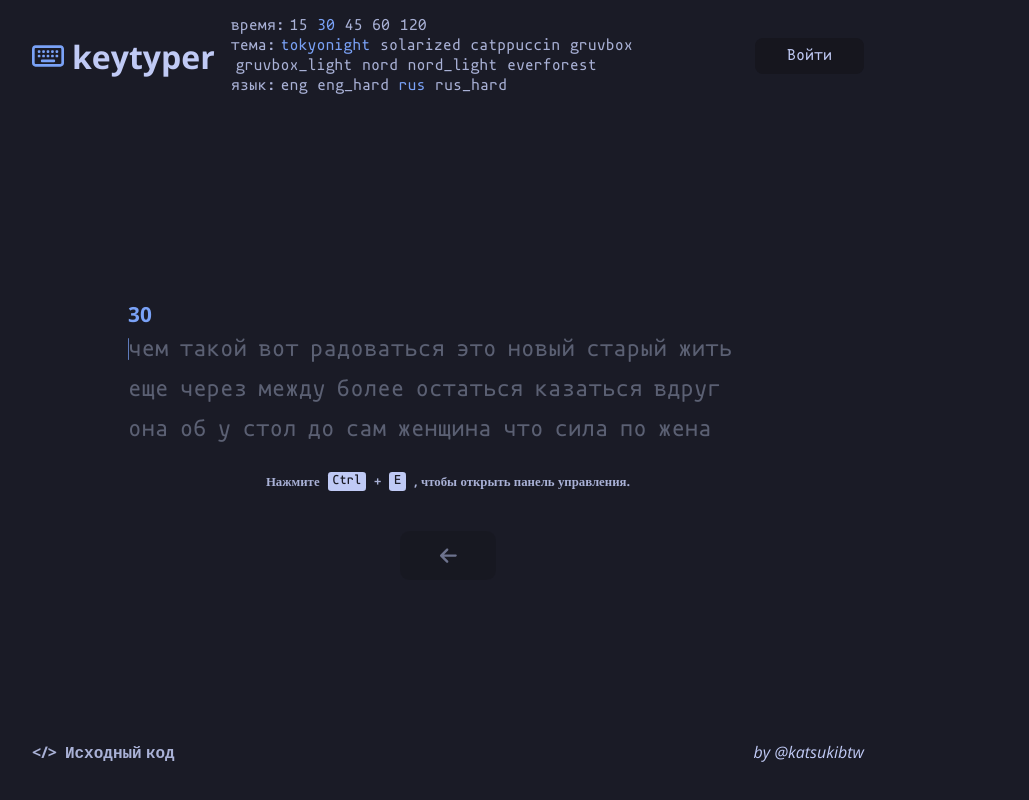
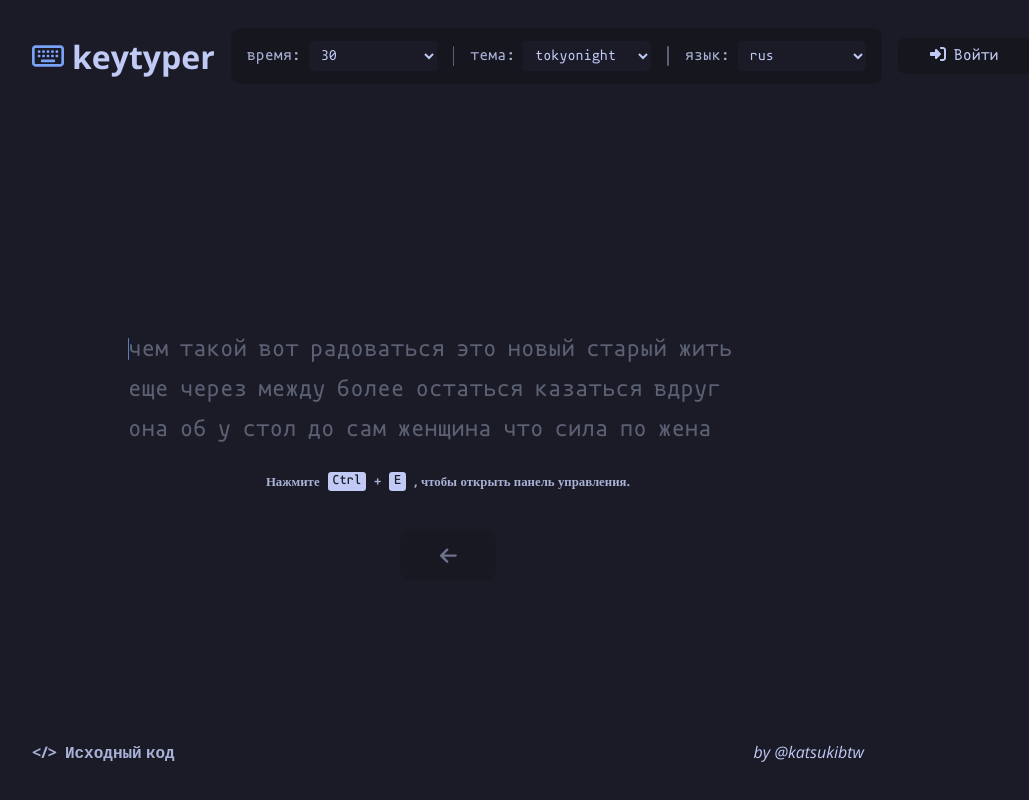
Before and after one commit to katsukibtw/keytyper, a React (Create React App) app: page /10v/skripko/keytyper/training in a window 1280 px wide. Shown: the whole page, without its empty margins (192-1221 px from the left). Built offline with nearby package versions, Linux system fonts and the light colour scheme.

Commit message:
some ui changes and optimizations

```diff
--- a/src/App.js
+++ b/src/App.js
@@ -5,7 +5,7 @@ import Header from './components/Header';
 import Footer from './components/Footer';
 import { useState, useEffect } from 'react';
 import Cmd from './components/Cmd';
-import { faArrowLeft, faPlus, faArrowRight } from '@fortawesome/free-solid-svg-icons';
+import { faArrowLeft, faPlus, faRightToBracket, faMagnifyingGlass, faClock } from '@fortawesome/free-solid-svg-icons';
 import { FontAwesomeIcon } from '@fortawesome/react-fontawesome';
 import {
 	BrowserRouter as Router,
@@ -110,16 +110,24 @@ function App() {
 				<Routes>
 					<Route path={indexPath} element={
 						<div className="index_links">
-							<Link className="route_link" to={`${indexPath}/training`} onClick={() => handleMovingToMode("test")}>Быстрая тренировка</Link>
-							<Link className="route_link" to={`${indexPath}/education`} onClick={() => handleMovingToMode("edu")}>Программа обучения</Link>
+							<Link className="route_link" to={`${indexPath}/training`} onClick={() => handleMovingToMode("test")}>
+								<FontAwesomeIcon icon={faClock} className="route_link__icon" />
+								<div className="route_link__text">Быстрая тренировка</div>
+							</Link>
+							<Link className="route_link" to={`${indexPath}/education`} onClick={() => handleMovingToMode("edu")}>
+								<FontAwesomeIcon icon={faMagnifyingGlass} className="route_link__icon" />
+								<div className="route_link__text">Программа обучения</div>
+							</Link>
 							<div className="link_row">
 								<div className="link_row__title">Класс:</div>
 								<div className="link_row__links">
 									<Link className="route_link gridded" to={`${indexPath}/classroom`}>
-										<FontAwesomeIcon icon={faPlus} />
+										<FontAwesomeIcon icon={faPlus} className="route_link__icon" />
+										<div className="route_link__text">Создать</div>
 									</Link>
 									<Link className="route_link gridded" to={`${indexPath}/classroom`}>
-										<FontAwesomeIcon icon={faArrowRight} />
+										<FontAwesomeIcon icon={faRightToBracket} />
+										<div className="route_link__text">Войти</div>
 									</Link>
 								</div>
 							</div>
--- a/src/components/Header.js
+++ b/src/components/Header.js
@@ -1,6 +1,7 @@
 import '../styles/Header.scss';
 import { FontAwesomeIcon } from '@fortawesome/react-fontawesome';
 import { faKeyboard, faUser } from '@fortawesome/free-regular-svg-icons';
+import { faRightToBracket, faArrowLeft } from '@fortawesome/free-solid-svg-icons';
 import { resetTest } from "../actions/resetTest";
 import { useEffect, useState } from "react";
 import { useDispatch, useSelector } from "react-redux";
@@ -90,10 +91,6 @@ export default function Header() {
 	// Set Theme
 	useEffect(() => {
 		if (theme) {
-			document.querySelector(".theme")?.childNodes.forEach((el) => {
-				if (el instanceof HTMLButtonElement)
-					el.classList.remove("selected");
-			});
 			document
 				.querySelector(`button[value="${theme}"]`)
 				?.classList.add("selected");
@@ -118,10 +115,6 @@ export default function Header() {
 	// Set Time
 	useEffect(() => {
 		if (timeLimit !== 0) {
-			document.querySelector(".time")?.childNodes.forEach((el) => {
-				if (el instanceof HTMLButtonElement)
-					el.classList.remove("selected");
-			});
 			document
 				.querySelector(`button[value="${timeLimit}"]`)
 				?.classList.add("selected");
@@ -134,10 +127,6 @@ export default function Header() {
 	// Set Type
 	useEffect(() => {
 		if (lang !== "") {
-			document.querySelector(".lang")?.childNodes.forEach((el) => {
-				if (el instanceof HTMLButtonElement)
-					el.classList.remove("selected");
-			});
 			document
 				.querySelector(`button[value="${lang}"]`)
 				?.classList.add("selected");
@@ -148,16 +137,11 @@ export default function Header() {
 	}, [dispatch, lang]);
 
 	const handleOptions = ({ target }) => {
-		if (target.dataset.option) {
-			if (target.value === theme || +target.value === timeLimit) {
-				target.blur();
-				return;
-			}
-			switch (target.dataset.option) {
+		const option = target.classList[1];
+		if (option) {
+			switch (option) {
 				case "theme":
-					setTimeout(() => {
 					dispatch(setTheme(target.value));
-					}, 750);
 					break;
 				case "time":
 					dispatch(setTime(+target.value));
@@ -194,22 +178,31 @@ export default function Header() {
 				<Link to={`${indexPath}`} className='title'><FontAwesomeIcon icon={faKeyboard} className='icon' /><h1>keytyper</h1></Link>
 				<div className={showButtons ? "buttons" : "hidden buttons"}>
 					{Object.entries(options).map(([option, choices]) => (
-						<div key={option} className={option}>
+						<div key={option} className={`option ${option}`}>
 							{option === 'time'
 								? "время"
 								: option === "theme"
 									? "тема"
 									: "язык"}:
+							<select
+								className={`option__select ${option}`}
+								value={option === 'time'
+									? timeLimit
+									: option === 'theme'
+										? theme
+										: lang}
+								onChange={(e) => handleOptions(e)}>
 								{choices.map((choice) => (
-								<button
+									<option
 										className="head__btn"
 										key={choice}
 										data-option={option}
-									value={choice}
-									onClick={(e) => handleOptions(e)}>
+										value={choice}>
 										{choice}
-								</button>
+									</option>
 								))}
+							</select>
+							{option === "lang" ? '' : <div className="option__sep" />}
 						</div>
 					))}
 				</div>
@@ -219,13 +212,19 @@ export default function Header() {
 			</div>
 			{showLogoutButton ?
 				<div className="userspace">
-					<button className="login_link" onClick={Logout}>Выйти</button>
+					<button className="login_link" onClick={Logout}>
+						<FontAwesomeIcon icon={faArrowLeft} className="login_link__icon" />
+						<div className="login_link__text">Выйти</div>
+					</button>
 					<Link to={`${indexPath}/dashboard`} className="userspace__user">
 						<div className="userspace__user__name">{name}</div>
 						<div className="userspace__user__icon"><FontAwesomeIcon icon={faUser} className="userspace__default" /></div>
 					</Link>
 				</div>
-				: <Link to={`${indexPath}/login`} className="login_link">Войти</Link>
+				: <Link to={`${indexPath}/login`} className="login_link">
+					<FontAwesomeIcon icon={faRightToBracket} className="login_link__icon" />
+					<div className="login_link__text">Войти</div>
+				</Link>
 			}
 		</div>
 	);
--- a/src/components/Results.js
+++ b/src/components/Results.js
@@ -1,6 +1,8 @@
 import { resetTest } from "../actions/resetTest";
 import { useSelector } from "react-redux";
 import "../styles/Results.scss";
+import { FontAwesomeIcon } from "@fortawesome/react-fontawesome";
+import { faArrowRotateLeft } from "@fortawesome/free-solid-svg-icons";
 
 export default function Results() {
 	const {
@@ -30,7 +32,10 @@ export default function Results() {
 					<div>{errors}</div>
 				</div>
 			</div>
-			<button className="btn" onClick={() => resetTest()}>Restart</button>
+			<button className="btn" onClick={() => resetTest()}>
+				<FontAwesomeIcon icon={faArrowRotateLeft} className="btn__icon" />
+				<div className="btn__text">Заново</div>
+			</button>
 		</div>
 	);
 }
--- a/src/components/RoutedResults.js
+++ b/src/components/RoutedResults.js
@@ -5,6 +5,8 @@ import { useEffect, useState } from "react";
 import axios from 'axios';
 import { addComplLevel } from '../store/actions';
 import { Link } from 'react-router-dom';
+import { FontAwesomeIcon } from "@fortawesome/react-fontawesome";
+import { faArrowRotateLeft, faArrowLeft } from "@fortawesome/free-solid-svg-icons";
 
 export default function RoutedResults() {
 	const {
@@ -75,8 +77,15 @@ export default function RoutedResults() {
 				<div className="info__msg">{msg}</div>
 			</div>
 			{success ?
-				<Link to='..' className="btn" onClick={() => resetLevel()}>Выход из уровня</Link>
-				: <button className="btn" onClick={() => resetLevel()}>Restart</button>}
+				<Link to='..' className="btn" onClick={() => resetLevel()}>
+					<FontAwesomeIcon icon={faArrowLeft} className="btn__icon" />
+					<div className="btn__text">Выход из уровня</div>
+				</Link>
+				:
+				<button className="btn" onClick={() => resetLevel()}>
+					<FontAwesomeIcon icon={faArrowRotateLeft} className="btn__icon" />
+					<div className="btn__text">Заново</div>
+				</button>}
 		</div>
 	);
 }
--- a/src/components/TestWrapper.js
+++ b/src/components/TestWrapper.js
@@ -32,7 +32,7 @@ export default function TestWrapper(props) {
 
 	return (
 		<div className="test">
-			<div className="timer">{timer}</div>
+			<div className={timerId ? "timer" : "hidden timer"}>{timer}</div>
 			<div className="wrapper">
 				{wordList.slice(0, 501).map((word, idx) => {
 					const isActive =
--- a/src/styles/App.scss
+++ b/src/styles/App.scss
@@ -103,8 +103,9 @@
 			display: flex;
 			align-items: center;
 			justify-content: center;
+			gap: .5rem;
 			border-radius: .5rem;
-			font-size: 1.3rem;
+			font-size: 1.15rem;
 			text-decoration: none;
 			transition: .4s ease;
 			font-style: normal;
--- a/src/styles/Cmd.module.scss
+++ b/src/styles/Cmd.module.scss
@@ -16,7 +16,6 @@
 			opacity: 1;
 		}
 	}
-	backdrop-filter: blur(10px);
 }
 .cmd_container {
 	width: 30rem;
--- a/src/styles/Header.scss
+++ b/src/styles/Header.scss
@@ -36,6 +36,12 @@
 		font-family: var(--fc);
 		color: var(--fg-dark);
 		transition: .4s ease;
+		background-color: var(--bg-btn);
+		padding: .8rem 1rem;
+			border-radius: .6rem;
+			display: flex;
+			flex-direction: row;
+			gap: 1rem;
 
 		&.hidden {
 			opacity: 0;
@@ -43,9 +49,35 @@
 			transition: .4s ease;
 		}
 
+		.option {
+			display: flex;
+				flex-direction: row;
+				gap: .5rem;
+				align-items: center;
+
+				&__sep {
+					background-color: var(--fg-darker);
+					width: .1rem;
+					height: 1.25rem;
+					border-radius: 1000rem;
+					margin: 0 0 0 .5rem;
+				}
+
+				&__select {
+					font-size: .9rem;
+					width: 8rem;
+					background-color: var(--bg);
+					border: 0;
+					color: var(--fg);
+					font-family: var(--fc);
+					padding: .4rem .5rem;
+					border-radius: .25rem;
+				}
+		}
+
 		.head__btn {
 			font-family: var(--fc);
-			background-color: var(--bg);
+			background-color: var(--bg-btn);
 			color: var(--fg-dark);
 			border: 0;
 			padding: 0 .3rem;
@@ -95,6 +127,9 @@
 		border-radius: .5rem;
 		transition: .4s;
 		border: 0;
+		display: flex;
+		flex-direction: row;
+		gap: .5rem;
 
 		&:hover {
 			background-color: var(--clr);
--- a/src/styles/Results.scss
+++ b/src/styles/Results.scss
@@ -36,6 +36,7 @@
 		display: flex;
 		flex-direction: row;
 		justify-content: center;
+		gap: .5rem;
 		align-items: center;
 
 		&:hover {
--- a/src/styles/TestWrapper.scss
+++ b/src/styles/TestWrapper.scss
@@ -24,6 +24,12 @@
 		margin: 8vh 0 0;
 		font-weight: 700;
 		color: var(--clr);
+		opacity: 1;
+		transition: .4s ease;
+	}
+
+	.hidden {
+		opacity: 0;
 	}
 
 	.wrapper {
```
Lines whose indentation alone changed are shown as unchanged.
